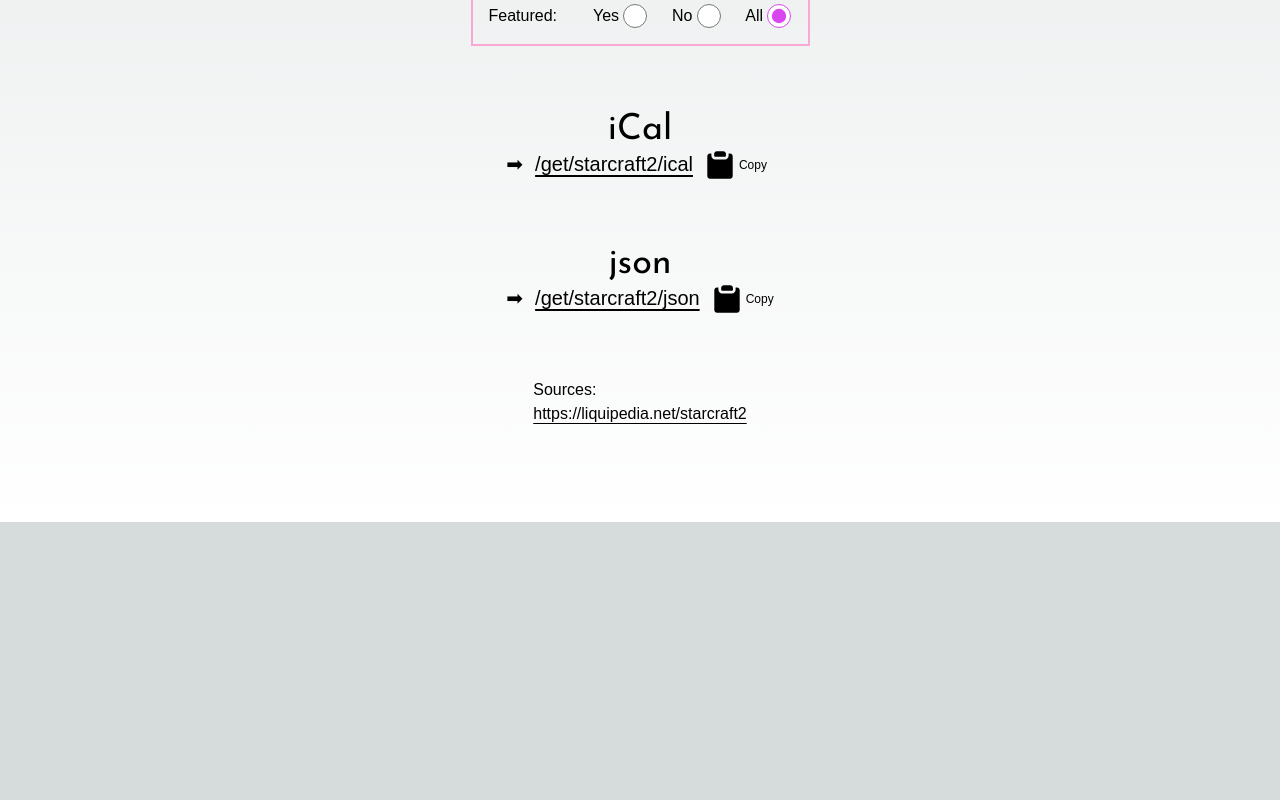
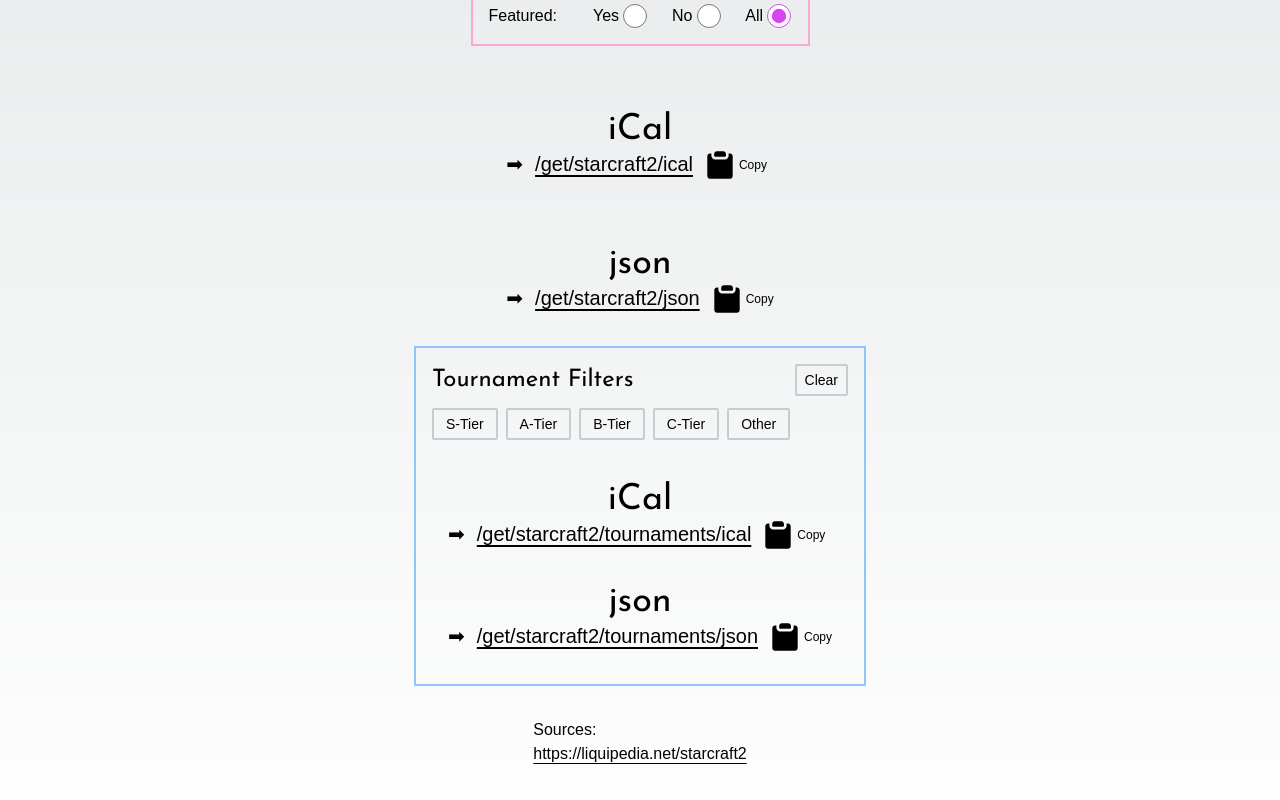
Before and after one commit to Azhrak/liquipedia-calendar, a Next.js app: page / in a window 1280 px wide. Shown: the part 877-1677 px from the top of the page. Before the commit the page ends 1399 px from the top, so only its background shows below. Built offline with nearby package versions, Linux system fonts and the light colour scheme; a web font is replaced by a local one.

Commit message:
feat(ui): add tournament section with tier filter to front page

```diff
--- a/src/app/page.tsx
+++ b/src/app/page.tsx
@@ -4,6 +4,7 @@
 import { FiltersProvider } from '@/components/providers/FiltersProvider'
 import { Sources } from '@/components/Sources'
 import { StarCraft2Filters } from '@/components/StarCraft2Filters'
+import { TournamentSection } from '@/components/TournamentSection'
 
 export default function Home() {
 	const icalUrl = '/get/starcraft2/ical'
@@ -21,6 +22,8 @@
 				<Links icalUrl={icalUrl} jsonUrl={jsonUrl} />
 			</FiltersProvider>
 
+			<TournamentSection />
+
 			<Sources />
 		</MainContainer>
 	)
--- /dev/null
+++ b/src/components/TournamentSection.tsx
@@ -0,0 +1,79 @@
+'use client'
+
+import qs from 'qs'
+import { useState } from 'react'
+import { CopyToClipboard } from '@/components/CopyToClipboard'
+
+const TIERS = [
+	{ value: 'S', label: 'S-Tier' },
+	{ value: '1', label: 'A-Tier' },
+	{ value: '2', label: 'B-Tier' },
+	{ value: '3', label: 'C-Tier' },
+	{ value: '4', label: 'Other' },
+]
+
+export const TournamentSection = () => {
+	const [selectedTiers, setSelectedTiers] = useState<string[]>([])
+
+	const toggleTier = (tier: string) => {
+		setSelectedTiers((prev) =>
+			prev.includes(tier) ? prev.filter((t) => t !== tier) : [...prev, tier],
+		)
+	}
+
+	const buildUrl = (base: string) => {
+		if (selectedTiers.length === 0) return base
+		return `${base}?${qs.stringify({ tier: selectedTiers.join(',') })}`
+	}
+
+	const icalUrl = '/get/starcraft2/tournaments/ical'
+	const jsonUrl = '/get/starcraft2/tournaments/json'
+
+	return (
+		<div className="border-2 border-blue-300 p-4">
+			<div className="mb-3 flex items-center justify-between">
+				<h3 className="text-2xl">Tournament Filters</h3>
+				<button
+					onClick={() => setSelectedTiers([])}
+					className="rounded-sm border-2 border-gray-400 border-opacity-50 px-2 py-1 text-sm"
+				>
+					Clear
+				</button>
+			</div>
+
+			<div className="flex flex-wrap gap-2">
+				{TIERS.map(({ value, label }) => (
+					<button
+						key={value}
+						onClick={() => toggleTier(value)}
+						className={`rounded-sm border-2 px-3 py-1 text-sm ${
+							selectedTiers.includes(value)
+								? 'border-blue-400 bg-blue-400 text-white dark:bg-blue-600'
+								: 'border-gray-400 border-opacity-50'
+						}`}
+					>
+						{label}
+					</button>
+				))}
+			</div>
+
+			<div className="mt-6 flex-col gap-10">
+				<div className="p-4 text-center text-xl">
+					<h3 className="text-4xl">iCal</h3>
+					<div className="flex gap-3">
+						➡ <a href={buildUrl(icalUrl)}>{icalUrl}</a>
+						<CopyToClipboard text={buildUrl(icalUrl)} prependUrl />
+					</div>
+				</div>
+
+				<div className="p-4 text-center text-xl">
+					<h3 className="text-4xl">json</h3>
+					<div className="flex gap-3">
+						➡ <a href={buildUrl(jsonUrl)}>{jsonUrl}</a>
+						<CopyToClipboard text={buildUrl(jsonUrl)} prependUrl />
+					</div>
+				</div>
+			</div>
+		</div>
+	)
+}
```
